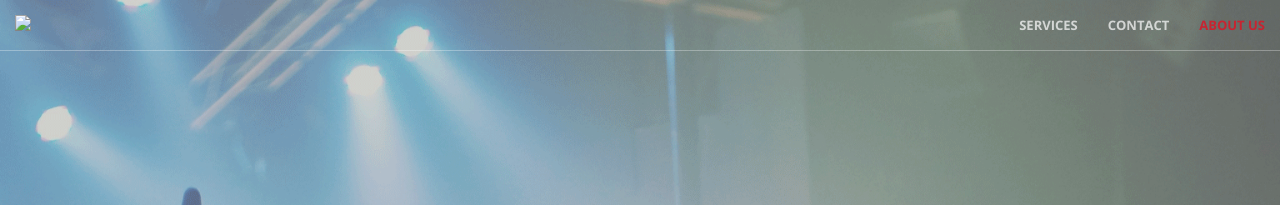
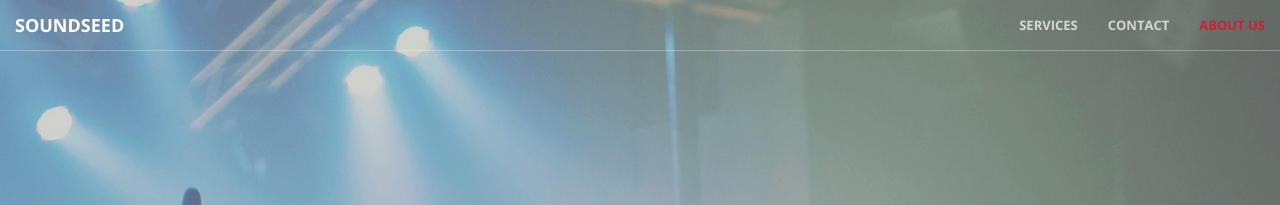
Before and after one commit to LyvlyGroup/lyvlygroup.github.io, a Jekyll site: the page built from index.html, in a window 1280 px wide. Shown: the top 205 px of the page. Built offline with Jekyll 4.4.1, drawn with Linux system fonts in a browser that asks for light colours.

```diff
--- a/_includes/nav.html
+++ b/_includes/nav.html
@@ -9,7 +9,8 @@
                 <span class="icon-bar"></span>
             </button>
             <a class="navbar-brand page-scroll" href="#page-top">
-              <img src="#" class="nav-logo" width="200px">
+              <!-- <img src="#" class="nav-logo" width="200px"> -->
+              Soundseed
             </a>
         </div>
 
```
